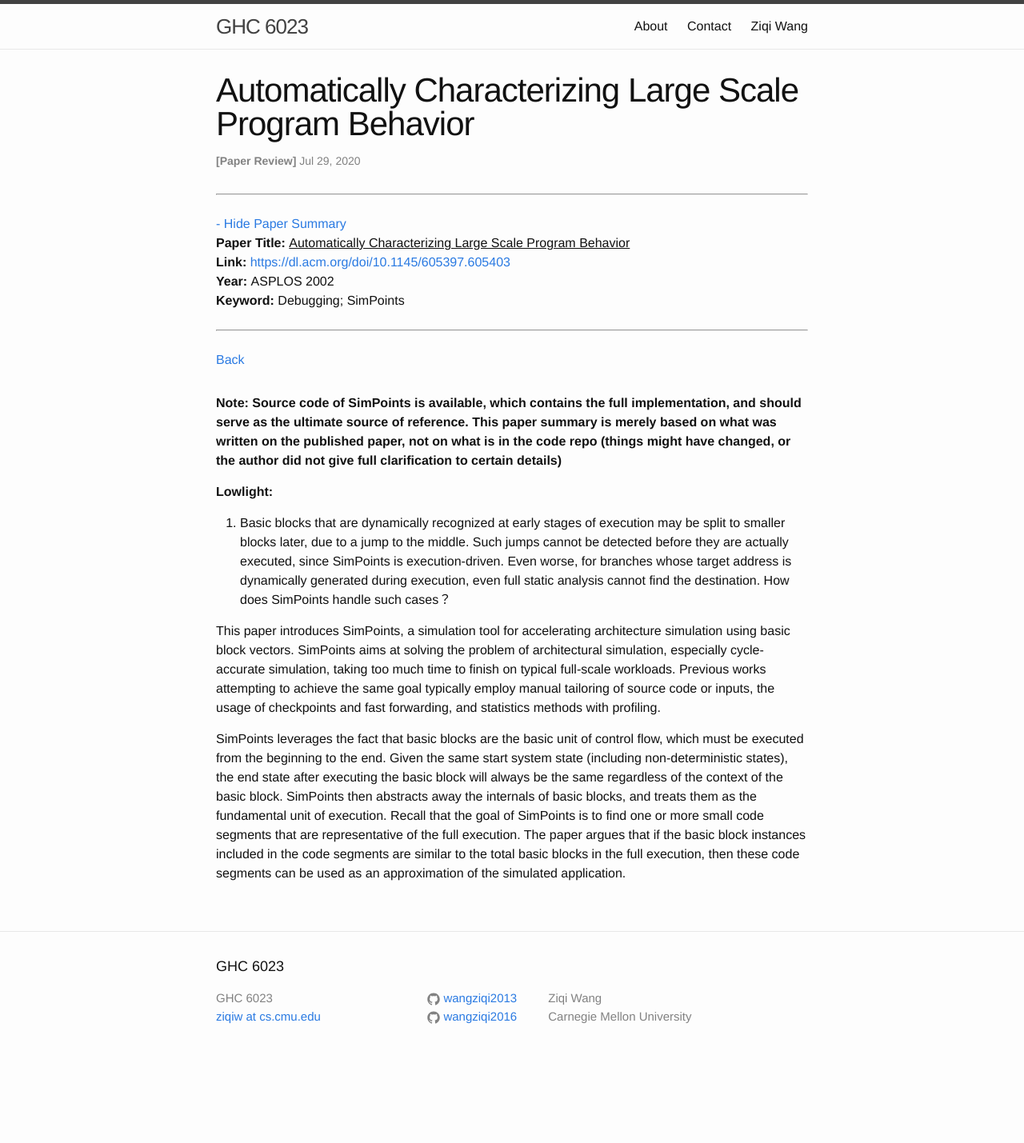
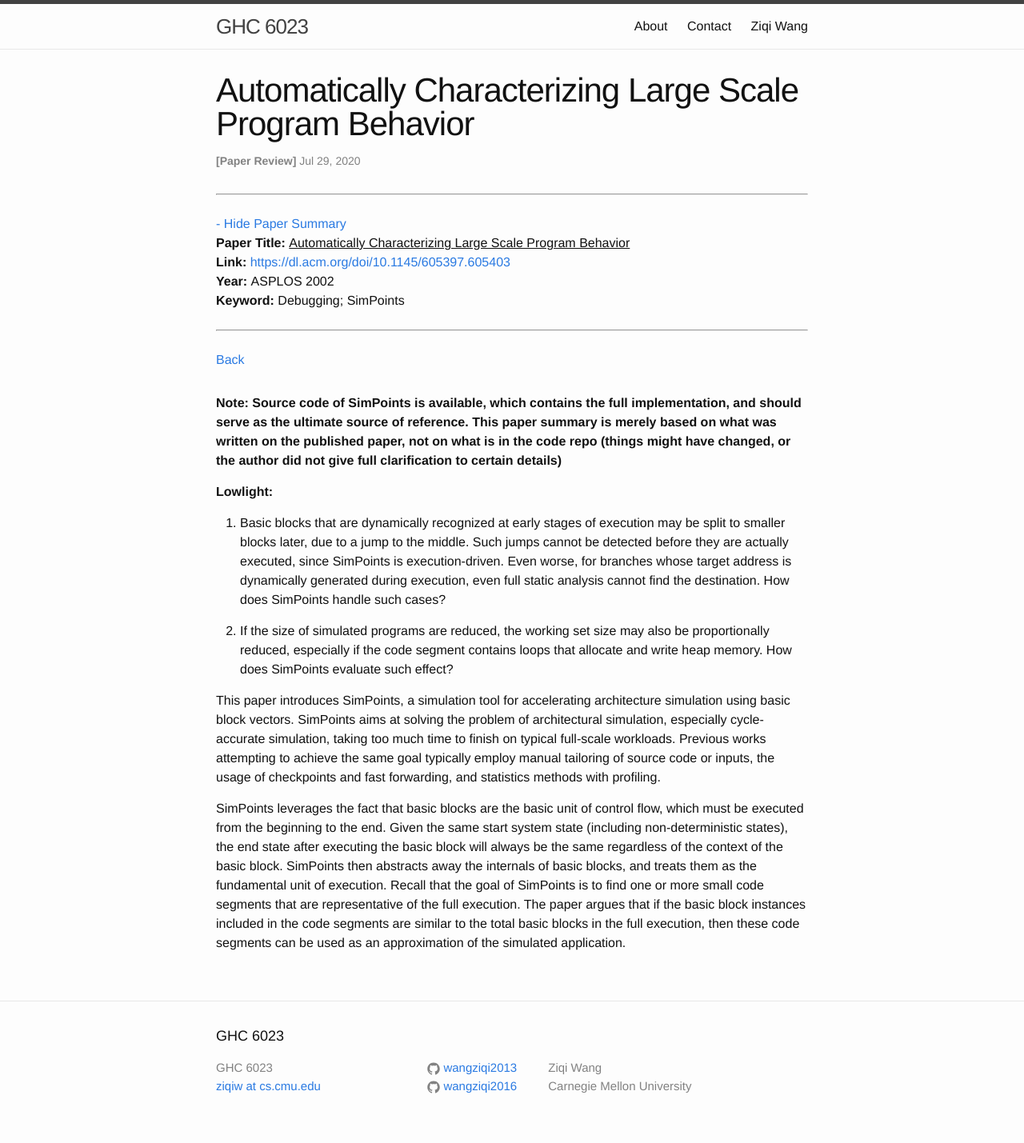
Before and after one commit to wangziqi2013/wangziqi2013.github.io, a Jekyll site: the page built from _posts/2020-07-29-simpoints.markdown, in a window 1280 px wide. Shown: the whole page at 80% size. Built offline with Jekyll 4.4.1, drawn with Linux system fonts in a browser that asks for light colours; before the commit the page ends 1342 px from its top, so only the background shows below that.

Commit message:
Adding lowlight

```diff
--- a/_posts/2020-07-29-simpoints.markdown
+++ b/_posts/2020-07-29-simpoints.markdown
@@ -23,7 +23,10 @@ the code repo (things might have changed, or the author did not give full clarif
    to a jump to the middle. Such jumps cannot be detected before they are actually executed, since SimPoints is
    execution-driven. Even worse, for branches whose target address is dynamically generated during execution, even
    full static analysis cannot find the destination.
-   How does SimPoints handle such cases？
+   How does SimPoints handle such cases?
+
+2. If the size of simulated programs are reduced, the working set size may also be proportionally reduced, especially
+   if the code segment contains loops that allocate and write heap memory. How does SimPoints evaluate such effect?
 
 This paper introduces SimPoints, a simulation tool for accelerating architecture simulation using basic block vectors.
 SimPoints aims at solving the problem of architectural simulation, especially cycle-accurate simulation, taking too much
```
